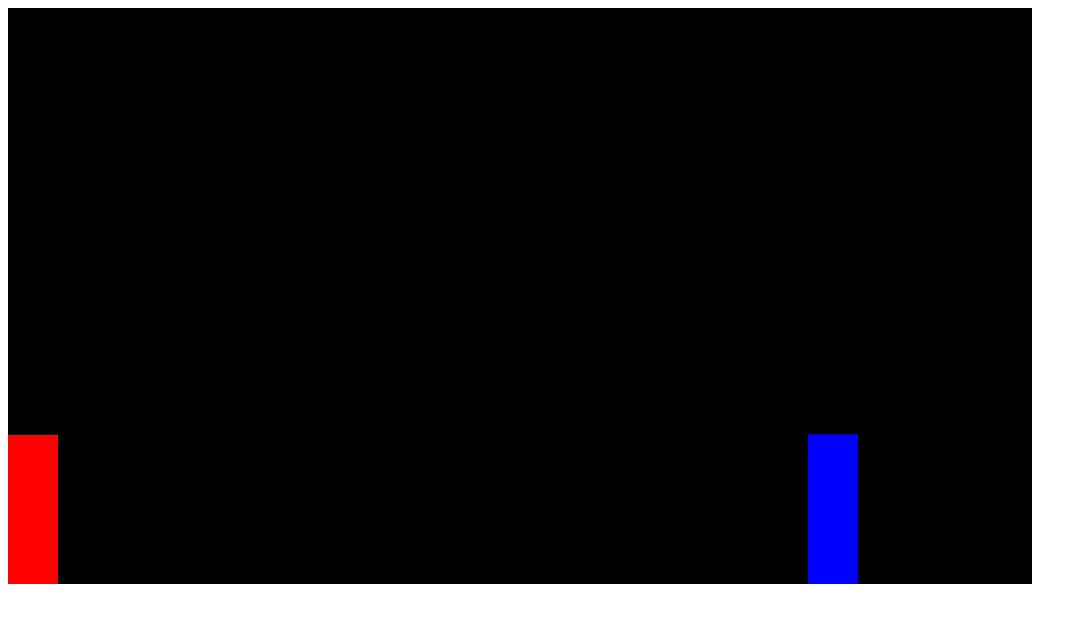
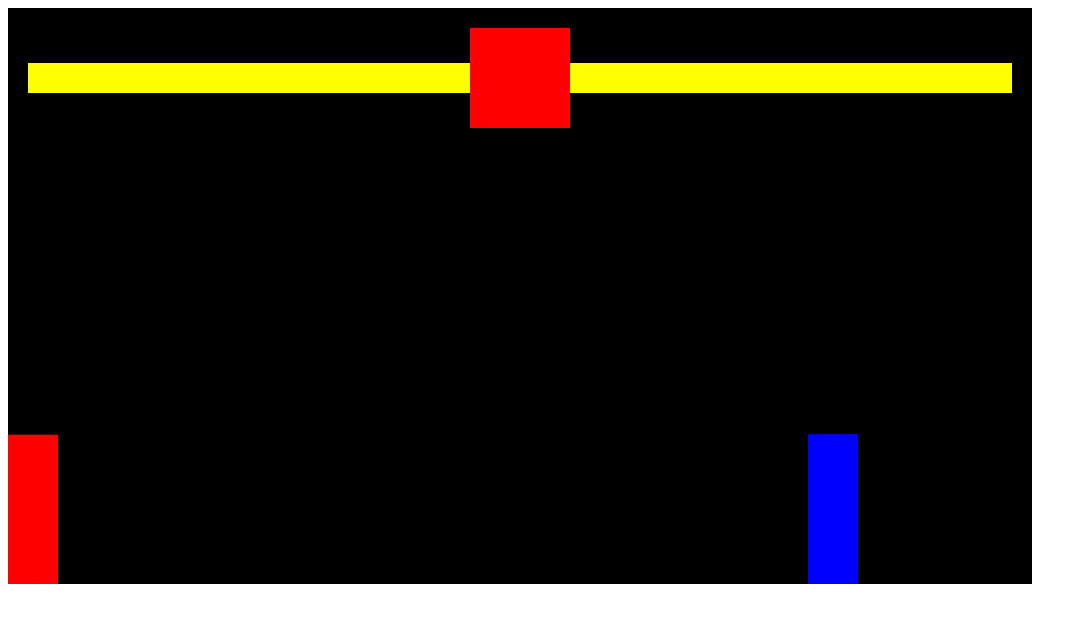
Before and after one commit to ursmoore/Fighting_Game, a plain HTML site: page index.html in a window 1280 px wide. Shown: the whole page, without its empty margins (0-1087 px from the left). Drawn offline with Linux system fonts and the light colour scheme.

Commit message:
html healthbar on its way

```diff
--- a/index.html
+++ b/index.html
@@ -1,6 +1,37 @@
+<head>
+  <style>
+    * {
+      box-sizing: border-box;
+    }
+  </style>
+</head>
+
 <body>
-  <div>
-    <div></div>
+  <div style="position: relative; display: inline-block">
+    <div
+      style="
+        position: absolute;
+        display: flex;
+        width: 100%;
+        align-items: center;
+        padding: 20px;
+      "
+    >
+      <!-- player health -->
+      <div style="background-color: yellow; height: 30px; width: 100%"></div>
+      <!-- countdown -->
+      <div
+        style="
+          background-color: red;
+          height: 100px;
+          width: 100px;
+          flex-shrink: 0;
+        "
+      ></div>
+      <!-- enemy health -->
+      <div style="background-color: yellow; height: 30px; width: 100%"></div>
+      <div></div>
+    </div>
     <canvas></canvas>
   </div>
   <script src="index.js"></script>
```
